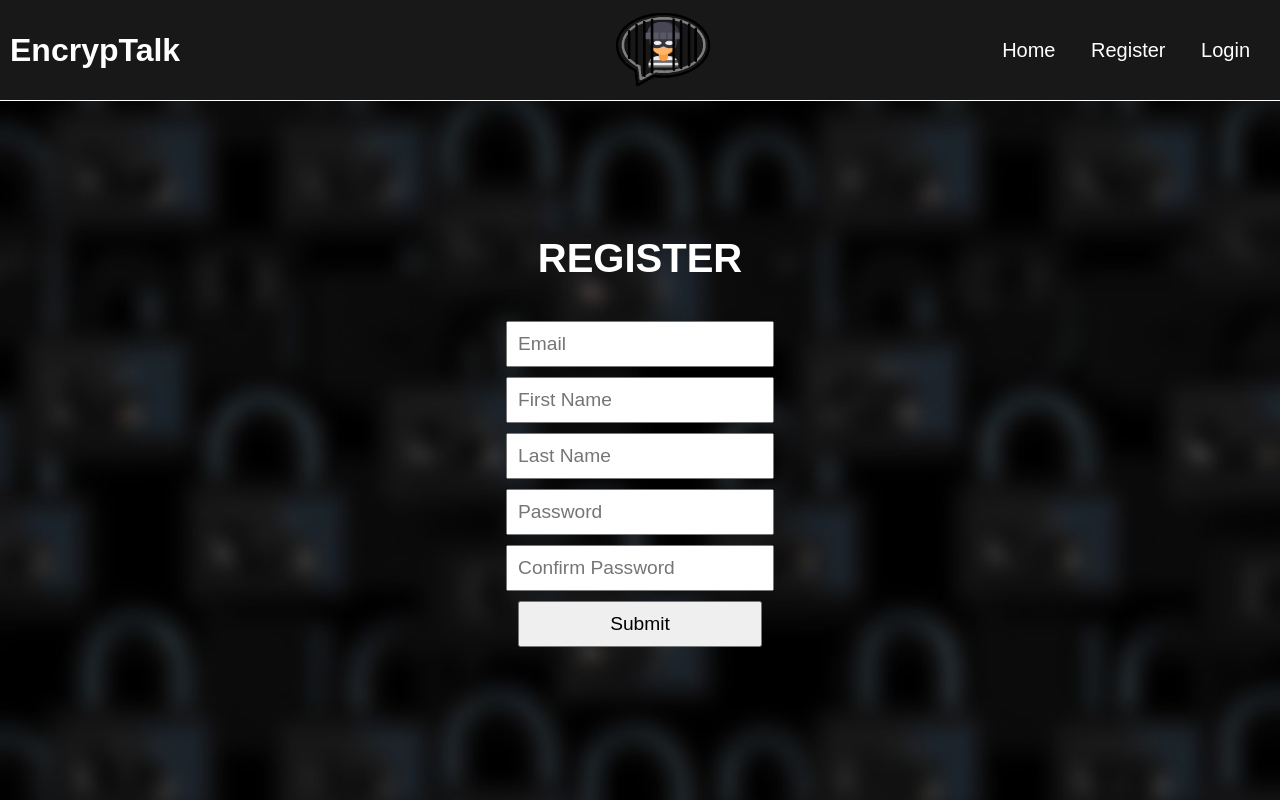
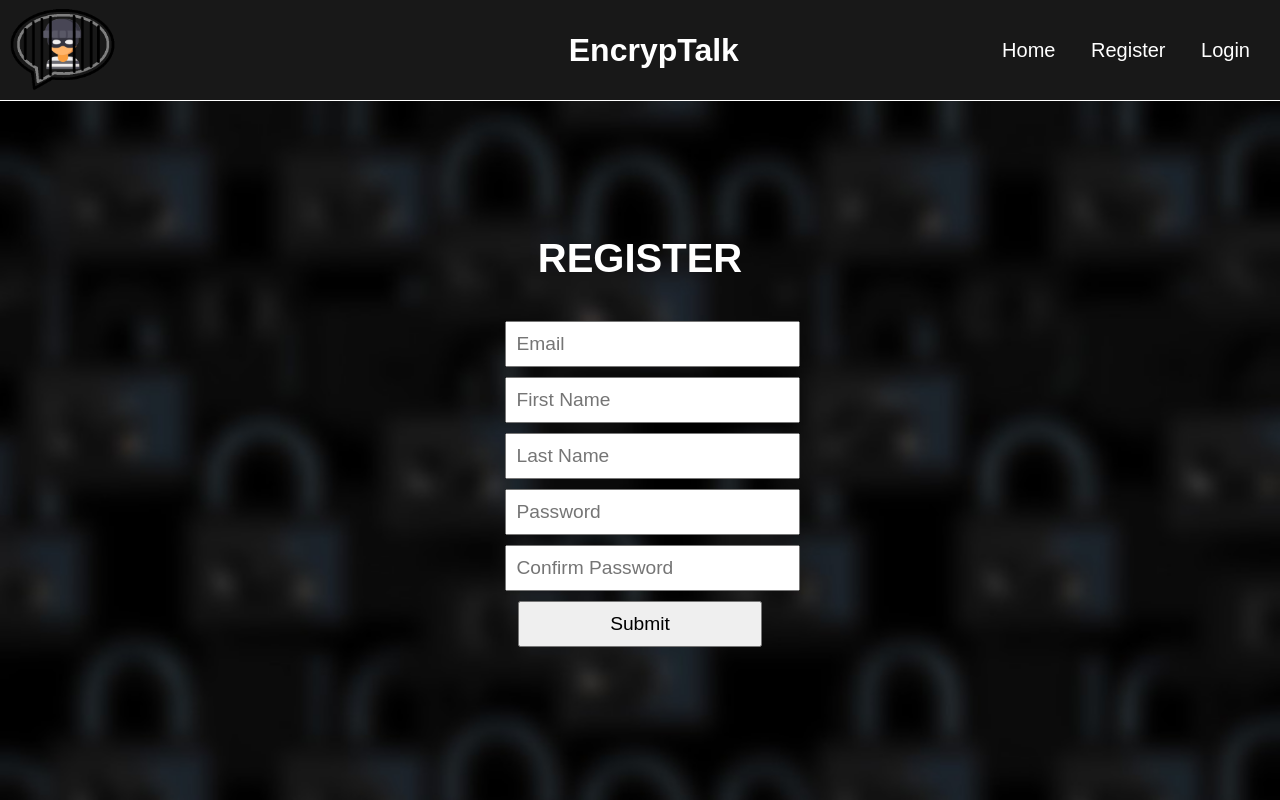
Before and after one commit to AndrewJM7/EncrypTalk, a Flask app: page /register in a window 1280 px wide. Run offline with Flask 3, Linux system fonts and the light colour scheme; some libraries are stand-ins or nearby versions.

Commit message:
Final design changes

```diff
--- a/templates/base.html
+++ b/templates/base.html
@@ -5,15 +5,20 @@
     <meta name="viewport" content="width=device-width, initial-scale=1.0">
     <title>{% block title %}EncrypTalk{% endblock %}</title>
     <style>
-        body {
-            font-family: 'Cascadia Code', sans-serif;
+        html {
             background-image: url('/static/images/Background.jpg');
             background-size: cover;
             background-position: center;
             background-repeat: no-repeat;
+            height: 100%;
+        }
+
+        body {
+            font-family: 'Cascadia Code', sans-serif;
             color: #FFFFFF;
             margin: 0;
             padding: 0;
+            height: 100%;
         }
         header {
             background-color: #181818;
@@ -39,10 +44,10 @@
 </head>
 <body>
     <header>
-        <h1 style="display: inline-block; vertical-align: middle; margin-right: 10px;">EncrypTalk</h1>
         <a href="{{ url_for('main.index') }}">
-            <img src="/static/images/logo.png" alt="Logo" height="200" style="margin-left: 190px; margin-top: 10px;">
+            <img src="/static/images/logo.png" alt="Logo" height="90" style="margin-right: 250px;">
         </a>
+        <h1>EncrypTalk</h1>
         <nav class="navbar">
             <div id="navbarMenuHeroA" class="navbar-menu">
                 <div class="navbar-start">
@@ -59,7 +64,7 @@
                     {% endif %}
                     {% if current_user.is_authenticated %}
                         <a href="{{ url_for('messages.rooms') }}" class="navbar-item">
-                            Messages
+                            Chat
                         </a>
                         <a href="{{ url_for('contacts.contacts') }}" class="navbar-item">
                             Contacts
--- a/templates/main/index.html
+++ b/templates/main/index.html
@@ -4,7 +4,7 @@
 <div style="display: flex; justify-content: center; align-items: center; height: 70vh;">
     <div style="text-align: center;">
         <h1 style="font-size: 40px; margin-bottom: 50px; text-decoration: underline;">Welcome To EncrypTalk!</h1>
-        <p style="font-size: 25px;">EncrypTalk is a secure messaging web application that employs <br> End-To-End Encryption to mitigate data breach risks and <br> ensure the safety of sensitive data</p>
+        <p style="font-size: 25px;">EncrypTalk is a secure messaging web application that employs <br> End-To-End Encryption to mitigate data breach risks and <br> ensure the safety of sensitive data <br><br> Chats in this application are encrypted using AES-128 ECB</p>
         {% if current_user.is_anonymous %}
             <p style="font-size: 20px;">Register or login to get started!</p>
         {% endif %}
--- a/templates/users/register.html
+++ b/templates/users/register.html
@@ -3,13 +3,22 @@
 {% block content %}
     <style>
         .input-field {
-            width: 90%;
+            width: 100%;
+            max-width: 300px;
             padding: 10px;
             font-size: 1.2rem;
         }
+        .submit-field
 
         .help.is-danger {
-            color: #ff3860; /* Adjust color as needed */
+            color: #ff3860;
+        }
+
+        .button.is-info {
+            width: 100%;
+            max-width: 300px;
+            padding: 10px;
+            font-size: 1.2rem;
         }
     </style>
 
--- a/users/forms.py
+++ b/users/forms.py
@@ -10,13 +10,13 @@ def character_check(form, field):
     excluded_chars = "* ? ! ' ^ + % & / ( ) = } ] [ { $ # @ < >"
     for char in field.data:
         if char in excluded_chars:
-            raise ValidationError(f"Character {char} is not allowed.")
+            raise ValidationError(f"\nCharacter {char} is not allowed.")
 
 # A regex function for password validation
 def validate_password(form, password):
     p = re.compile(r"(?=.*\d)(?=.*[a-z])(?=.*[A-Z])(?=.*\W+)")
     if not p.match(password.data):
-        raise ValidationError("Must contain at least 1 digit, 1 lowercase character, 1 uppercase character and 1 special character ")
+        raise ValidationError("\nMust contain at least 1 digit, 1 lowercase character, 1 uppercase character and 1 special character ")
 
 # A class for the registration form
 class RegisterForm(FlaskForm):
@@ -24,7 +24,7 @@ class RegisterForm(FlaskForm):
     firstname = StringField(validators=[DataRequired(), character_check])
     lastname = StringField(validators=[DataRequired(), character_check])
     password = PasswordField(validators=[DataRequired(), Length(min=6, max=12), validate_password])
-    confirm_password = PasswordField(validators=[DataRequired(), EqualTo('password', message='Both passwords must be equal')])
+    confirm_password = PasswordField(validators=[DataRequired(), EqualTo('password', message='\nBoth passwords must be equal')])
 
     submit = SubmitField()
 
```
Also changed, not shown: templates/messages/chat.html (+22 -12 lines), templates/messages/rooms.html (+4 -3 lines), static/images/logo.png.
